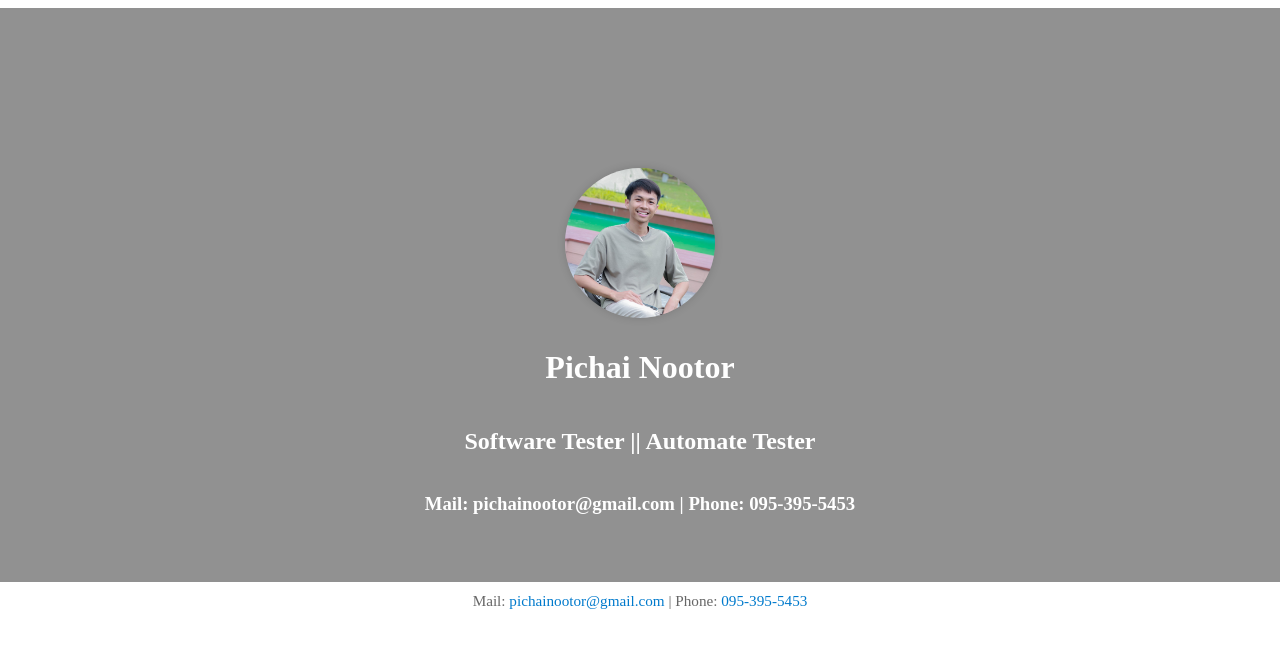
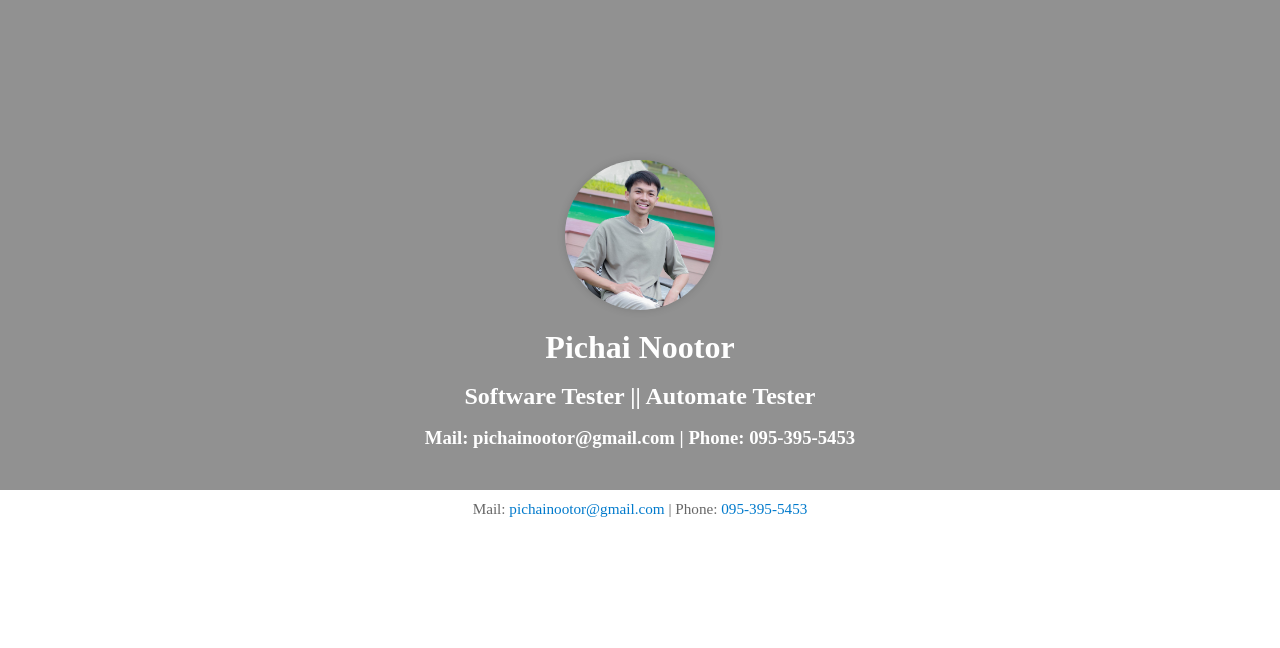
Before and after one commit to pichai-nootor/pichai-nootor.github.io, a Jekyll site: the page built from index.md, in a window 1280 px wide. Shown: the top 648 px of the page. Built offline with Jekyll 4.4.1, drawn with Linux system fonts in a browser that asks for light colours; our own code applies the rules of GitHub Pages for plain Markdown files.

Commit message:
Update default.html

```diff
--- a/_layouts/default.html
+++ b/_layouts/default.html
@@ -5,10 +5,12 @@
     <meta name="viewport" content="width=device-width, initial-scale=1">
 
     <title>{{ site.title | default: site.github.repository_name }}</title>
+<style>
+html, body {
+  margin: 0;
+  padding: 0;
+}
 
-    <!-- ✅ วางตรงนี้ -->
-<style>
-  /* ทำให้ header สีเทาเต็มพื้นที่ */
 header.page-header {
   background: #919191 !important;
   position: relative;
@@ -16,23 +18,25 @@
   flex-direction: column;
   align-items: center;
   overflow: visible !important;
-    color: white !important; /* ให้ตัวหนังสือขาวอ่านชัด */
-    padding-top: 5rem !important;
-    padding-bottom: 3rem !important;
-    width: 100vw;  /* กินเต็มหน้าจอแนวนอน */
-    margin-left: calc(-50vw + 50%); /* ป้องกันขอบขาวด้านข้าง */
+  color: white !important;
+  padding-top: 5rem;
+  padding-bottom: 2rem;
+  width: 100vw;
+  margin: 0;
 }
 
-  /* ลบโค้งและเงาของธีม Cayman ที่บัง header */
-  .page-header::after {
+header.page-header::after {
   display: none !important;
 }
 
-  /* ปรับให้เนื้อหาด้านล่างไม่ชิด */
-  .main-content {
-    padding-top: 0 !important;
+header.page-header h1,
+header.page-header h2,
+header.page-header h3 {
+  margin: 0.5rem 0;
+  line-height: 1.2;
 }
 </style>
+
 
   </head>
 
```
Lines whose indentation alone changed are shown as unchanged.
